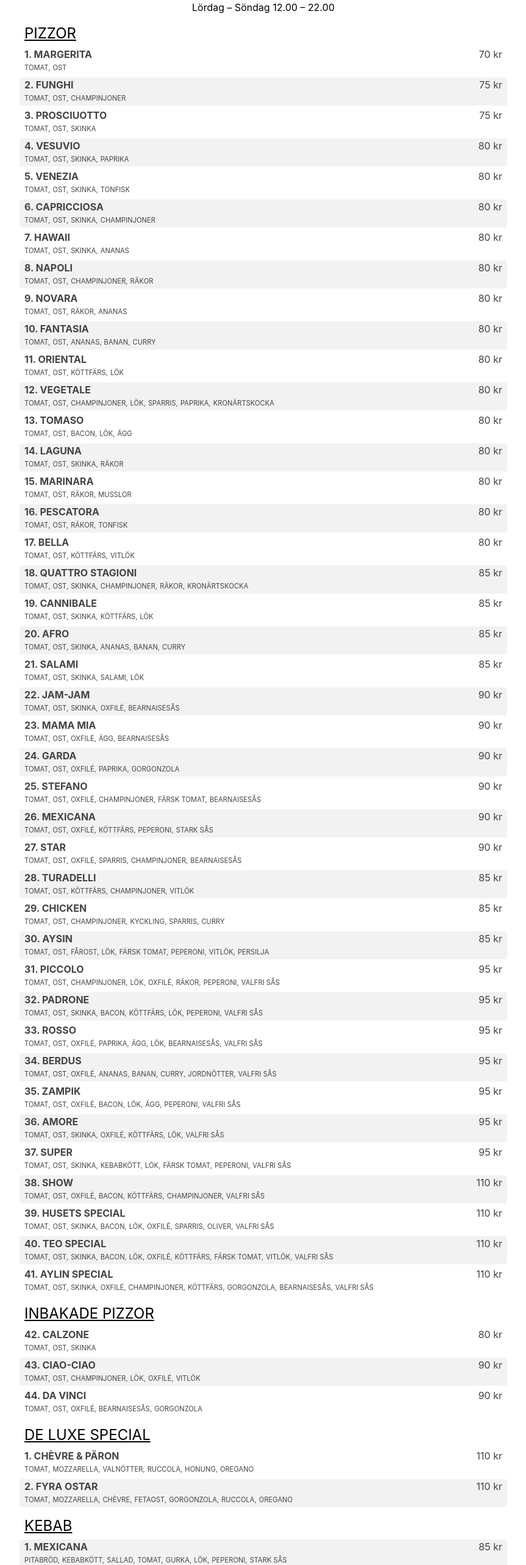
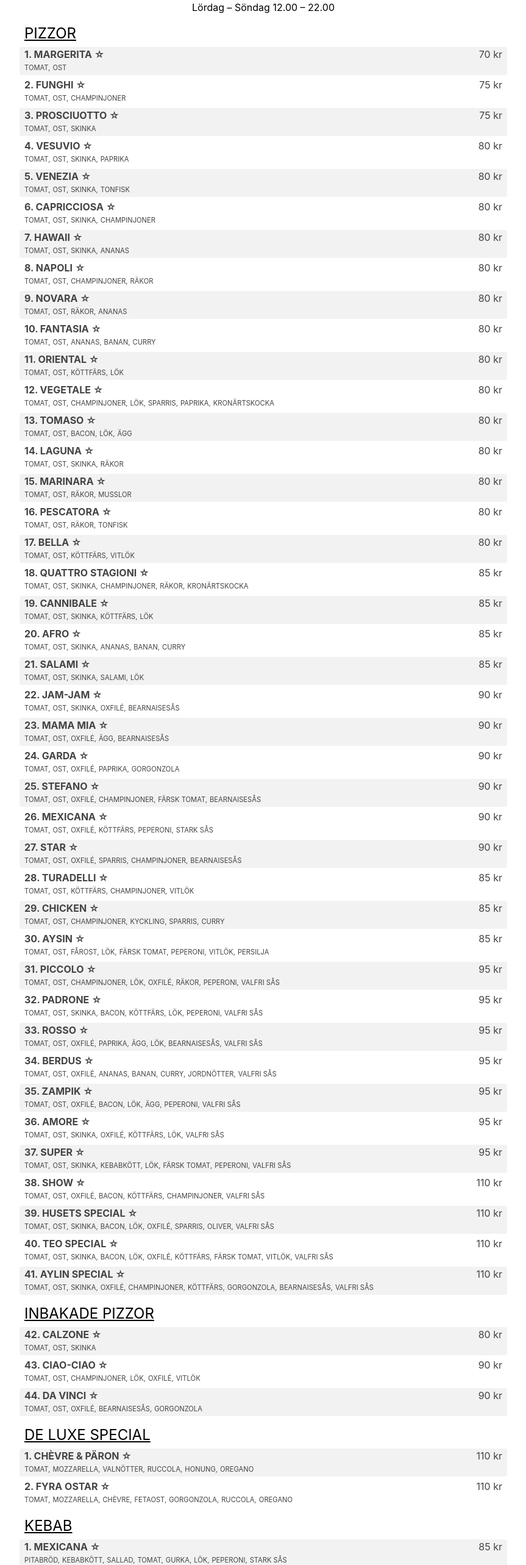
Before and after one commit to nikteg/pizzeria13, a React (Create React App) app: page / in a window 1280 px wide. Shown: the part 147-2713 px from the top of the page at 61% size, without its empty margins (208-1071 px from the left). Built offline with nearby package versions, Linux system fonts and the light colour scheme.

Commit message:
Add favorites

```diff
--- a/src/App.js
+++ b/src/App.js
@@ -1,12 +1,20 @@
 import React, { useState } from "react"
 
 import { mapType, mapIngredient, types, ofType, withIngredients } from "./data/items"
+import { useLocalStorage } from "./hooks/localStorage"
 
-function MenuItem({ item: { number, name, price, ingredients }, onIngredientClick }) {
+function MenuItem({ item, isFavorite, onFavoriteClick, onIngredientClick }) {
+  const { number, name, price, ingredients } = item
+
   return (
     <div className="Item">
       <div className="Item__top">
-        <span className="Item__name">{number ? number + ". " + name : name}</span>
+        <span className="Item__name">
+          {number ? number + ". " + name : name}{" "}
+          <span
+            className={"Item__favorite" + (isFavorite ? " favorite" : "")}
+            onClick={() => onFavoriteClick(item)}></span>
+        </span>
         <span className="Item__price">{price} kr</span>
       </div>
       <span className="Item__ingredients">
@@ -31,6 +39,7 @@ function MenuItem({ item: { number, name, price, ingredients }, onIngredientClic
 
 function App() {
   const [{ filtered_ingredients }, setState] = useState({ filtered_ingredients: [] })
+  const [favorites, setFavorites] = useLocalStorage("favorites", [])
 
   const addIngredient = ingredient => {
     if (!filtered_ingredients.includes(ingredient)) {
@@ -40,6 +49,18 @@ function App() {
 
   const removeIngredient = ingredient => {
     setState({ filtered_ingredients: filtered_ingredients.filter(i => i !== ingredient) })
+  }
+
+  const toggleFavorite = item => {
+    if (favorites.includes(item)) {
+      setFavorites(favorites.filter(i => i !== item))
+    } else {
+      setFavorites(favorites.concat(item))
+    }
+  }
+
+  const isFavorite = item => {
+    return favorites.includes(item)
   }
 
   return (
@@ -72,30 +93,92 @@ function App() {
           </div>
         </div>
       )}
+      {favorites.length > 0 && (
+        <div>
+          <h2>Favoriter</h2>
+          {withIngredients(favorites, filtered_ingredients).map(item => (
+            <MenuItem
+              key={item.name}
+              item={item}
+              onIngredientClick={addIngredient}
+              isFavorite
+              onFavoriteClick={toggleFavorite}
+            />
+          ))}
+        </div>
+      )}
+      <div>
         <h2>{mapType(types.pizza)}</h2>
         {withIngredients(ofType(types.pizza), filtered_ingredients).map(item => (
-        <MenuItem key={item.name} item={item} onIngredientClick={addIngredient} />
+          <MenuItem
+            key={item.name}
+            item={item}
+            onIngredientClick={addIngredient}
+            isFavorite={isFavorite(item)}
+            onFavoriteClick={toggleFavorite}
+          />
         ))}
+      </div>
+      <div>
         <h2>{mapType(types.inbakad_pizza)}</h2>
         {withIngredients(ofType(types.inbakad_pizza), filtered_ingredients).map(item => (
-        <MenuItem key={item.name} item={item} onIngredientClick={addIngredient} />
+          <MenuItem
+            key={item.name}
+            item={item}
+            onIngredientClick={addIngredient}
+            isFavorite={isFavorite(item)}
+            onFavoriteClick={toggleFavorite}
+          />
         ))}
+      </div>
+      <div>
         <h2>{mapType(types.de_luxe_special)}</h2>
         {withIngredients(ofType(types.de_luxe_special), filtered_ingredients).map(item => (
-        <MenuItem key={item.name} item={item} onIngredientClick={addIngredient} />
+          <MenuItem
+            key={item.name}
+            item={item}
+            onIngredientClick={addIngredient}
+            isFavorite={isFavorite(item)}
+            onFavoriteClick={toggleFavorite}
+          />
         ))}
+      </div>
+      <div>
         <h2>{mapType(types.kebab)}</h2>
         {withIngredients(ofType(types.kebab), filtered_ingredients).map(item => (
-        <MenuItem key={item.name} item={item} onIngredientClick={addIngredient} />
+          <MenuItem
+            key={item.name}
+            item={item}
+            onIngredientClick={addIngredient}
+            isFavorite={isFavorite(item)}
+            onFavoriteClick={toggleFavorite}
+          />
         ))}
+      </div>
+      <div>
         <h2>{mapType(types.lasagne)}</h2>
         {withIngredients(ofType(types.lasagne), filtered_ingredients).map(item => (
-        <MenuItem key={item.name} item={item} onIngredientClick={addIngredient} />
+          <MenuItem
+            key={item.name}
+            item={item}
+            onIngredientClick={addIngredient}
+            isFavorite={isFavorite(item)}
+            onFavoriteClick={toggleFavorite}
+          />
         ))}
+      </div>
+      <div>
         <h2>{mapType(types.sallad)}</h2>
         {withIngredients(ofType(types.sallad), filtered_ingredients).map(item => (
-        <MenuItem key={item.name} item={item} onIngredientClick={addIngredient} />
+          <MenuItem
+            key={item.name}
+            item={item}
+            onIngredientClick={addIngredient}
+            isFavorite={isFavorite(item)}
+            onFavoriteClick={toggleFavorite}
+          />
         ))}
+      </div>
     </div>
   )
 }
--- /dev/null
+++ b/src/hooks/localStorage.js
@@ -0,0 +1,24 @@
+import { useState } from "react"
+
+export function useLocalStorage(key, initialValue) {
+  const [storedValue, setStoredValue] = useState(() => {
+    try {
+      const item = window.localStorage.getItem(key)
+      return item ? JSON.parse(item) : initialValue
+    } catch (error) {
+      console.log(error)
+      return initialValue
+    }
+  })
+  const setValue = value => {
+    try {
+      const valueToStore = value instanceof Function ? value(storedValue) : value
+      setStoredValue(valueToStore)
+      window.localStorage.setItem(key, JSON.stringify(valueToStore))
+    } catch (error) {
+      console.log(error)
+    }
+  }
+
+  return [storedValue, setValue]
+}
--- a/src/index.css
+++ b/src/index.css
@@ -24,7 +24,7 @@ h2 {
   color: #444;
 }
 
-.Item:nth-child(even) {
+.Item:nth-of-type(odd) {
   background: #f2f2f2;
 }
 
@@ -38,6 +38,19 @@ h2 {
   text-transform: uppercase;
   margin-right: 6px;
   font-weight: bold;
+}
+
+.Item__favorite {
+  cursor: pointer;
+}
+
+.Item__favorite::before {
+  content: "\2606";
+}
+.Item__favorite.favorite::before,
+.Item__favorite:hover::before {
+  content: "\2605";
+  color: rgb(197, 23, 23);
 }
 
 .Item__price {
```
Lines whose indentation alone changed are shown as unchanged.
